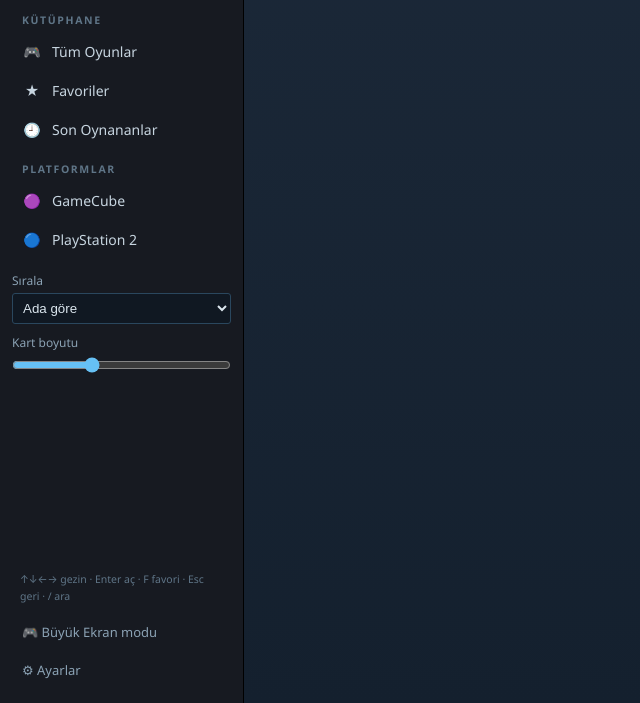
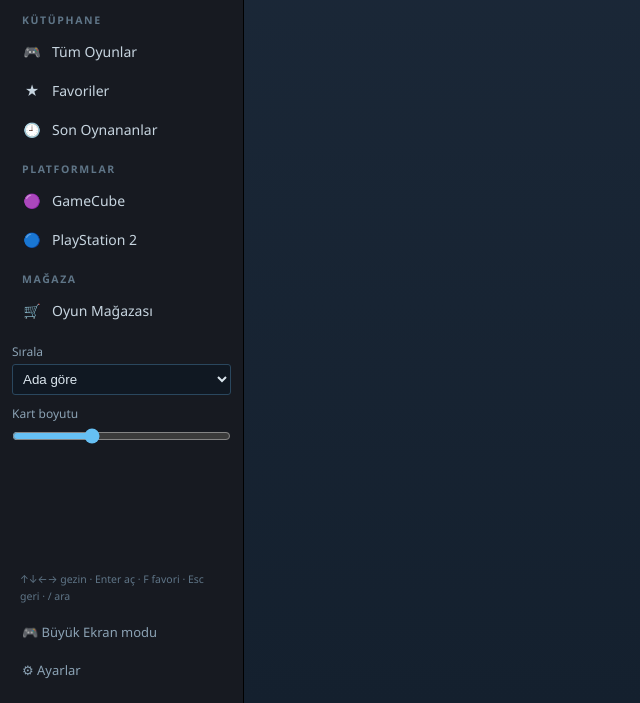
Before and after one commit to bada44/bada, an Electron app: page src/renderer/index.html in a window 1280 px wide. Shown: the part 97-800 px from the top of the page, without its empty margins (0-640 px from the left). Drawn offline with Linux system fonts and the light colour scheme; no server answers.

Commit message:
Update index.html

```diff
--- a/src/renderer/index.html
+++ b/src/renderer/index.html
@@ -24,6 +24,7 @@
       <input id="search" type="search" placeholder="Ara ( / )" />
       <span id="padStatus" class="pad-status" title="Kontrolcü">🎮</span>
       <span id="clock" class="clock"></span>
+      <button id="btnStore" class="icon-btn" title="Mağaza" onclick="window.retrohub.catalog.openStore()">🛒</button>
       <button id="btnLibrary" class="icon-btn" title="Kütüphane görünümü">🗂</button>
       <button id="btnRandom" class="icon-btn" title="Şanslı oyun">🎲</button>
       <button id="btnFull" class="icon-btn" title="Tam ekran (F11)">⛶</button>
@@ -45,6 +46,8 @@
         <div class="s-label">PLATFORMLAR</div>
         <button class="focusable" data-filter="gamecube"><i>🟣</i><span>GameCube</span><em id="cGc"></em></button>
         <button class="focusable" data-filter="ps2"><i>🔵</i><span>PlayStation 2</span><em id="cPs2"></em></button>
+        <div class="s-label">MAĞAZA</div>
+        <button class="focusable" onclick="window.retrohub.catalog.openStore()"><i>🛒</i><span>Oyun Mağazası</span></button>
       </nav>
       <div class="s-tools">
         <label>Sırala
```
